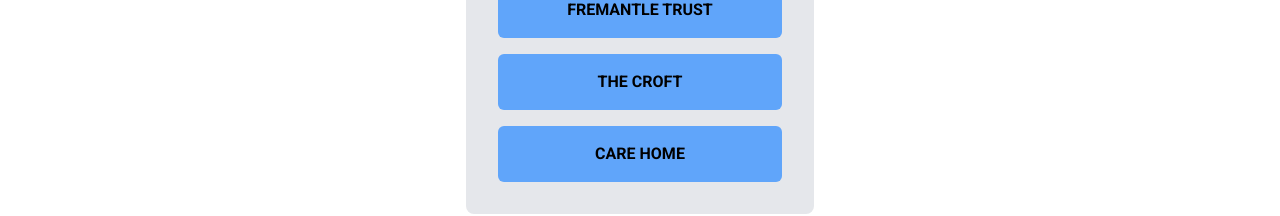
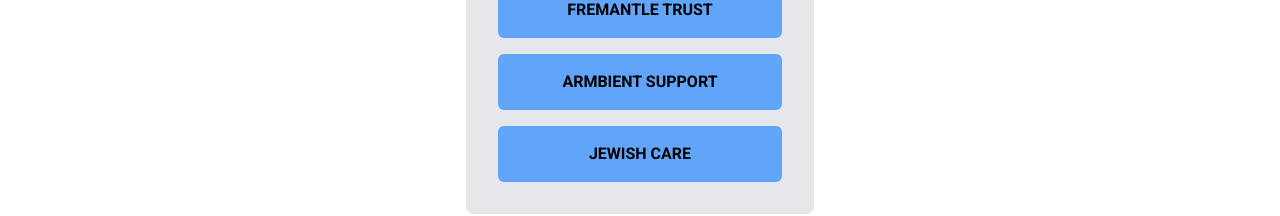
Before and after one commit to awwal148/ccsupport, a Next.js app: page /care-homes in a window 1280 px wide. Shown: the part 428-644 px from the top of the page. Built offline with nearby package versions, Linux system fonts and the light colour scheme; no server answers; sample sign-in values are in the browser's storage.

Commit message:
made some changes

```diff
--- a/app/care-homes/the-croft/page.jsx
+++ b/app/care-homes/armbient/page.jsx
@@ -74,7 +74,7 @@
   };
   return (
     <div className="mt-10 bg-white p-8 rounded-lg shadow-lg">
-      <h1 className="text-3xl font-bold mb-6 text-black">The Croft</h1>
+      <h1 className="text-3xl font-bold mb-6 text-black">Armbient Support</h1>
 
       {/* ... (unchanged) ... */}
       {/* Care Home Selection */}
--- a/app/care-homes/care-home/page.jsx
+++ b/app/care-homes/jewish/page.jsx
@@ -74,7 +74,7 @@
   };
   return (
     <div className="mt-10 bg-white p-8 rounded-lg shadow-lg">
-      <h1 className="text-3xl font-bold mb-6 text-black">Care Home</h1>
+      <h1 className="text-3xl font-bold mb-6 text-black">Jewish Care</h1>
 
       {/* ... (unchanged) ... */}
       {/* Care Home Selection */}
--- a/app/care-homes/page.jsx
+++ b/app/care-homes/page.jsx
@@ -10,11 +10,11 @@
           <Link href="/care-homes/fremantle" className="block px-4 py-4 bg-blue-400 text-white rounded-md hover:bg-blue-600">
             <p className='font-semibold text-black'>FREMANTLE TRUST</p>
           </Link>
-          <Link href="/care-homes/the-croft" className="block px-4 py-4 bg-blue-400 text-white rounded-md hover:bg-blue-600">
-            <p className='font-semibold text-black'>THE CROFT</p>
+          <Link href="/care-homes/armbient" className="block px-4 py-4 bg-blue-400 text-white rounded-md hover:bg-blue-600">
+            <p className='font-semibold text-black'>ARMBIENT SUPPORT</p>
           </Link>
-          <Link href="/care-homes/care-home" className="block px-4 py-4 bg-blue-400 text-white rounded-md hover:bg-blue-600">
-            <p className='font-semibold text-black'>CARE HOME</p>
+          <Link href="/care-homes/jewish" className="block px-4 py-4 bg-blue-400 text-white rounded-md hover:bg-blue-600">
+            <p className='font-semibold text-black'>JEWISH CARE</p>
           </Link>
         </div>
       </div>
```
